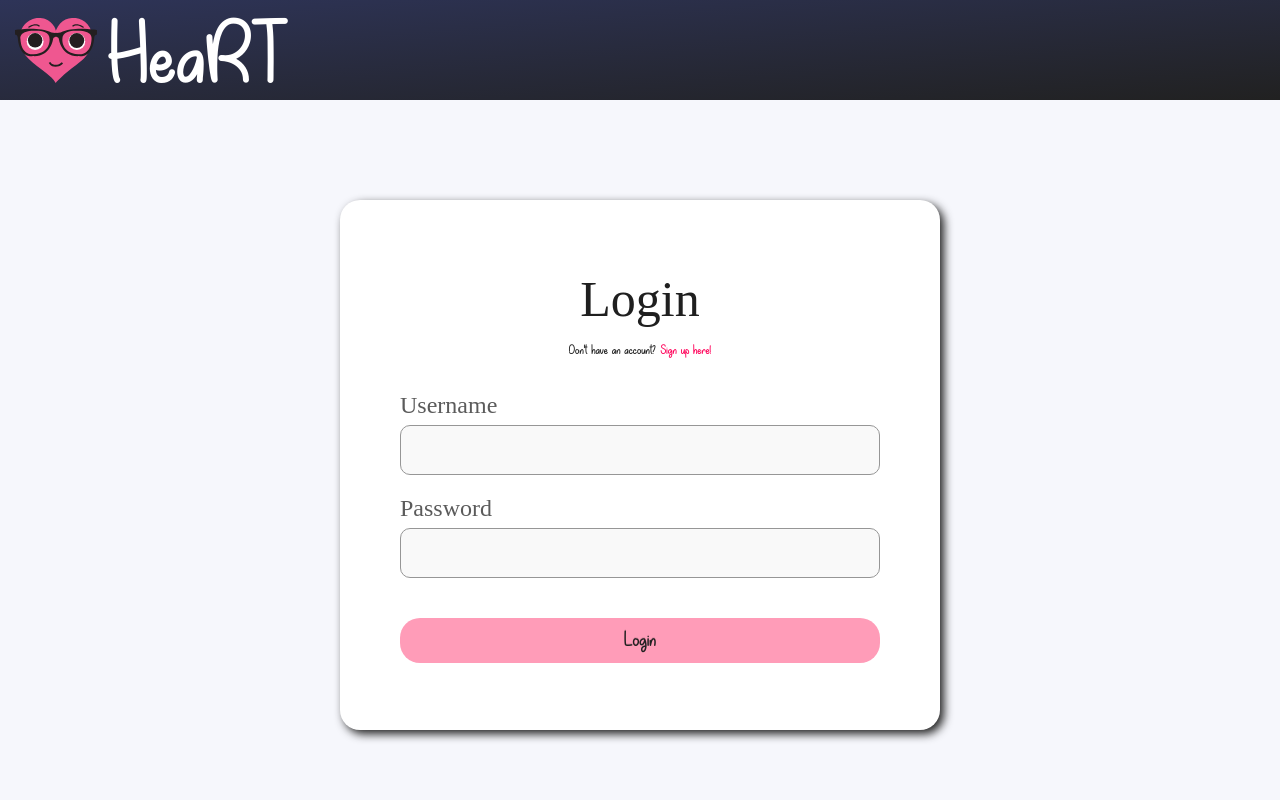
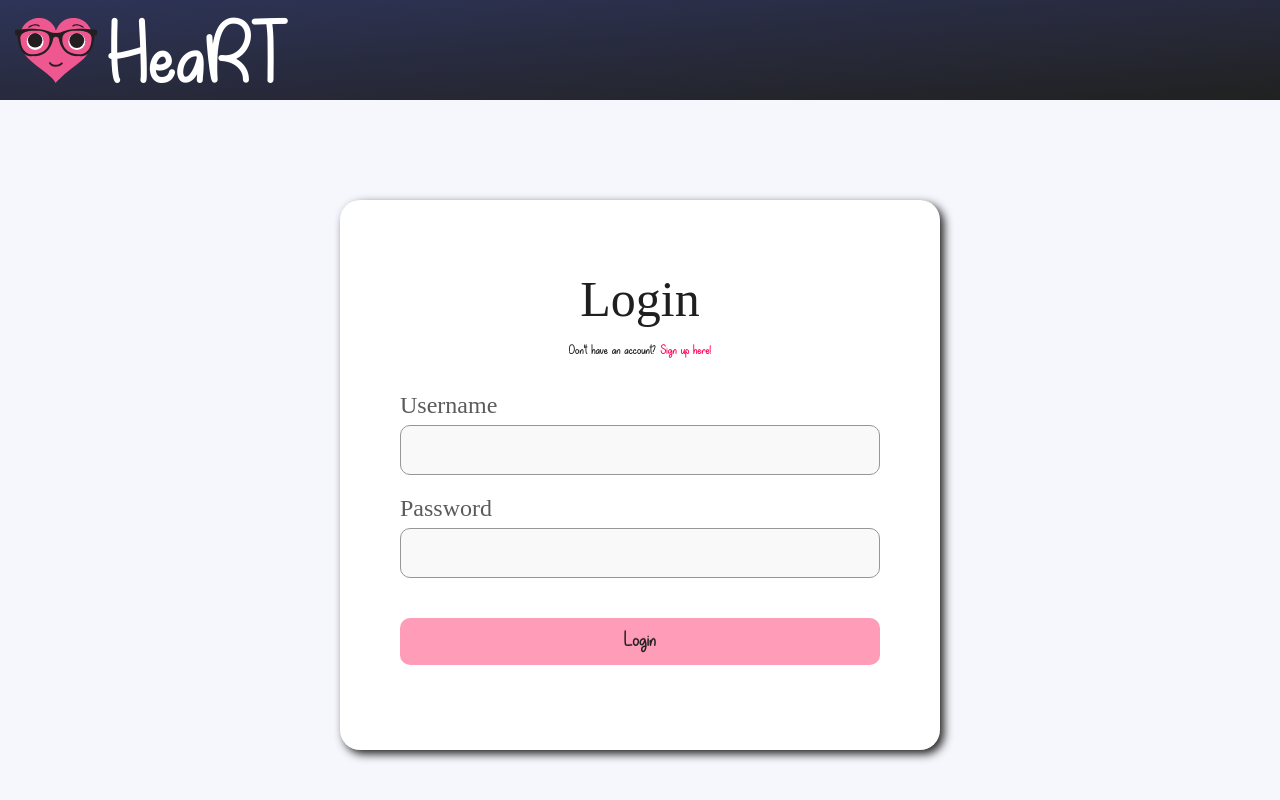
Before and after one commit to HeartUoA/HeaRT, a React (Create React App) app: page /Login in a window 1280 px wide. Built offline with nearby package versions, Linux system fonts and the light colour scheme.

Commit message:
fix(signup login): fixed consistency styling

```diff
--- a/src/styles/Login.css
+++ b/src/styles/Login.css
@@ -22,7 +22,7 @@
   background: white;
   box-shadow: 4px 4px 10px #212121;
   width: 600px;
-  height: 530px;
+  height: 550px;
   border-radius: 20px;
   padding: 60px;
   margin: 100px;
@@ -87,9 +87,10 @@
 }
 
 .Login-Button {
-  height: 60px;
+  height: 70px;
   width: 100%;
   text-align: center;
   box-shadow: 0px 0px 0px 0px;
   font-size: 24px;
+  border-radius: 10px;
 }
--- a/src/styles/Signup.css
+++ b/src/styles/Signup.css
@@ -22,7 +22,7 @@
   background: white;
   box-shadow: 4px 4px 10px #212121;
   width: 600px;
-  height: 1360px;
+  height: 1380px;
   border-radius: 20px;
   padding: 60px;
   margin: 100px;
@@ -69,7 +69,7 @@
 }
 
 .Account-Button {
-  height: 55px;
+  height: 70px;
   width: 100%;
   text-align: center;
   box-shadow: 0px 0px 0px 0px;
```
